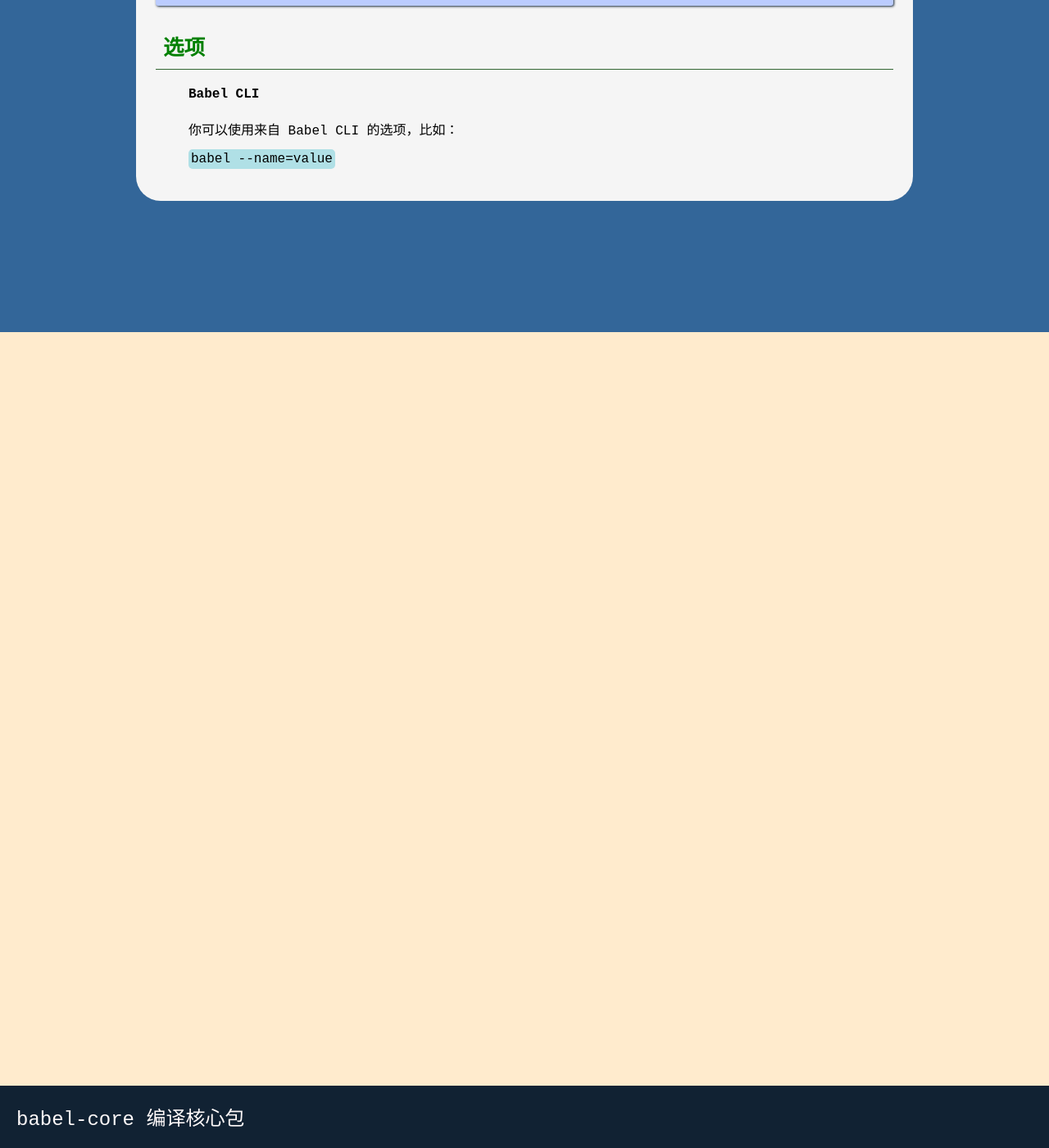
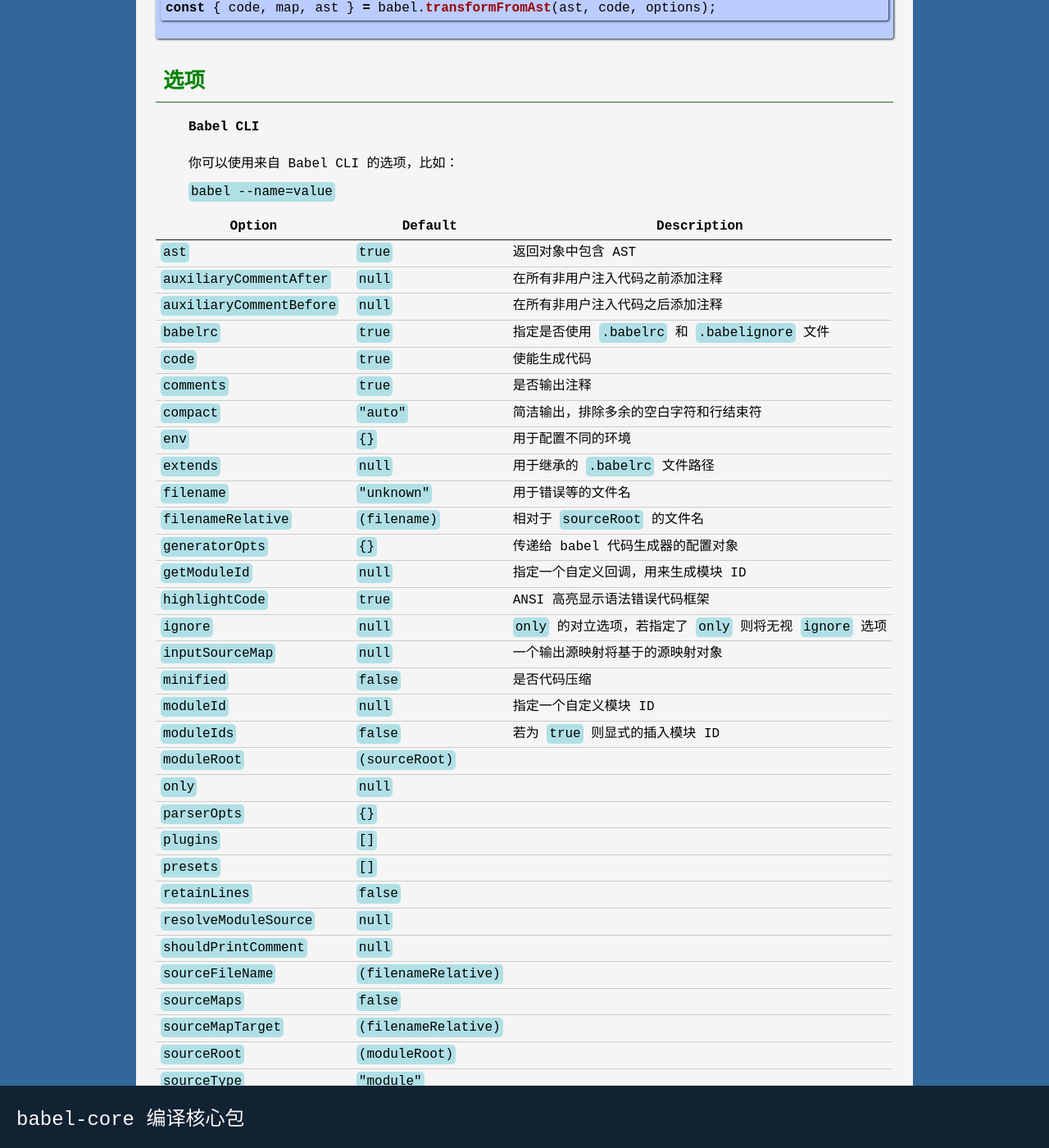
Before and after one commit to rzning/blog-2017, a Jekyll site: the page built from _posts/2017-03-20-babel-core.md, in a window 1280 px wide and 1400 px high, scrolled down 1849 px. Shown: the whole window at 82% size. Built offline with Jekyll 4.4.1, drawn with Linux system fonts in a browser that asks for light colours; some of the changed text lies outside the part shown.

Commit message:
Updated : blog `babel-core.md`

````diff
--- a/_posts/2017-03-20-babel-core.md
+++ b/_posts/2017-03-20-babel-core.md
@@ -9,10 +9,12 @@
 share_text      : "A compiler for writing next generation JavaScript."
 ---
 
-babel-core
-==========
+[babel-core]
+============
 
-> Babel compiler core.
+[babel-core]: <https://github.com/babel/babel/tree/7.0/packages/babel-core>
+
+> [babel-core] : Babel compiler core.
 
 ## 引入
 
@@ -68,6 +70,8 @@
 
 鉴于一个 [AST](https://astexplorer.net/) 进行转换。
 
+> AST - Abstract Syntax Tree 抽象语法树
+
 ```js
 const code = "if (true) return;";
 const ast = babylon.parse(code, { allowReturnOutsideFunction: true });
@@ -80,3 +84,39 @@
 > 你可以使用来自 Babel CLI 的选项，比如：
 >
 > `babel --name=value`
+
+Option | Default | Description
+-|-|-
+`ast`       | `true` | 返回对象中包含 AST
+`auxiliaryCommentAfter`  | `null` | 在所有非用户注入代码之前添加注释
+`auxiliaryCommentBefore` | `null` | 在所有非用户注入代码之后添加注释
+`babelrc`   | `true` | 指定是否使用 `.babelrc` 和 `.babelignore` 文件
+`code`      | `true` | 使能生成代码
+`comments`  | `true` | 是否输出注释
+`compact`   | `"auto"` | 简洁输出，排除多余的空白字符和行结束符
+`env`       | `{}` | 用于配置不同的环境
+`extends`   | `null` | 用于继承的 `.babelrc` 文件路径
+`filename`  | `"unknown"` | 用于错误等的文件名
+`filenameRelative`  | `(filename)` | 相对于 `sourceRoot` 的文件名
+`generatorOpts`     | `{}` | 传递给 babel 代码生成器的配置对象
+`getModuleId`       | `null` | 指定一个自定义回调，用来生成模块 ID
+`highlightCode`     | `true` | ANSI 高亮显示语法错误代码框架
+`ignore`            | `null` | `only` 的对立选项，若指定了 `only` 则将无视 `ignore` 选项
+`inputSourceMap`    | `null` | 一个输出源映射将基于的源映射对象
+`minified`      | `false` | 是否代码压缩
+`moduleId`      | `null` | 指定一个自定义模块 ID
+`moduleIds`     | `false` | 若为 `true` 则显式的插入模块 ID
+`moduleRoot`    | `(sourceRoot)` |
+`only`          | `null` |
+`parserOpts`    | `{}` |
+`plugins`       | `[]` |
+`presets`       | `[]` |
+`retainLines`   | `false` |
+`resolveModuleSource`   | `null` |
+`shouldPrintComment`    | `null` |
+`sourceFileName`        | `(filenameRelative)` |
+`sourceMaps`            | `false` |
+`sourceMapTarget`       | `(filenameRelative)` |
+`sourceRoot`            | `(moduleRoot)` |
+`sourceType`            | `"module"` |
+`wrapPluginVisitorMethod` | `null` |
````
